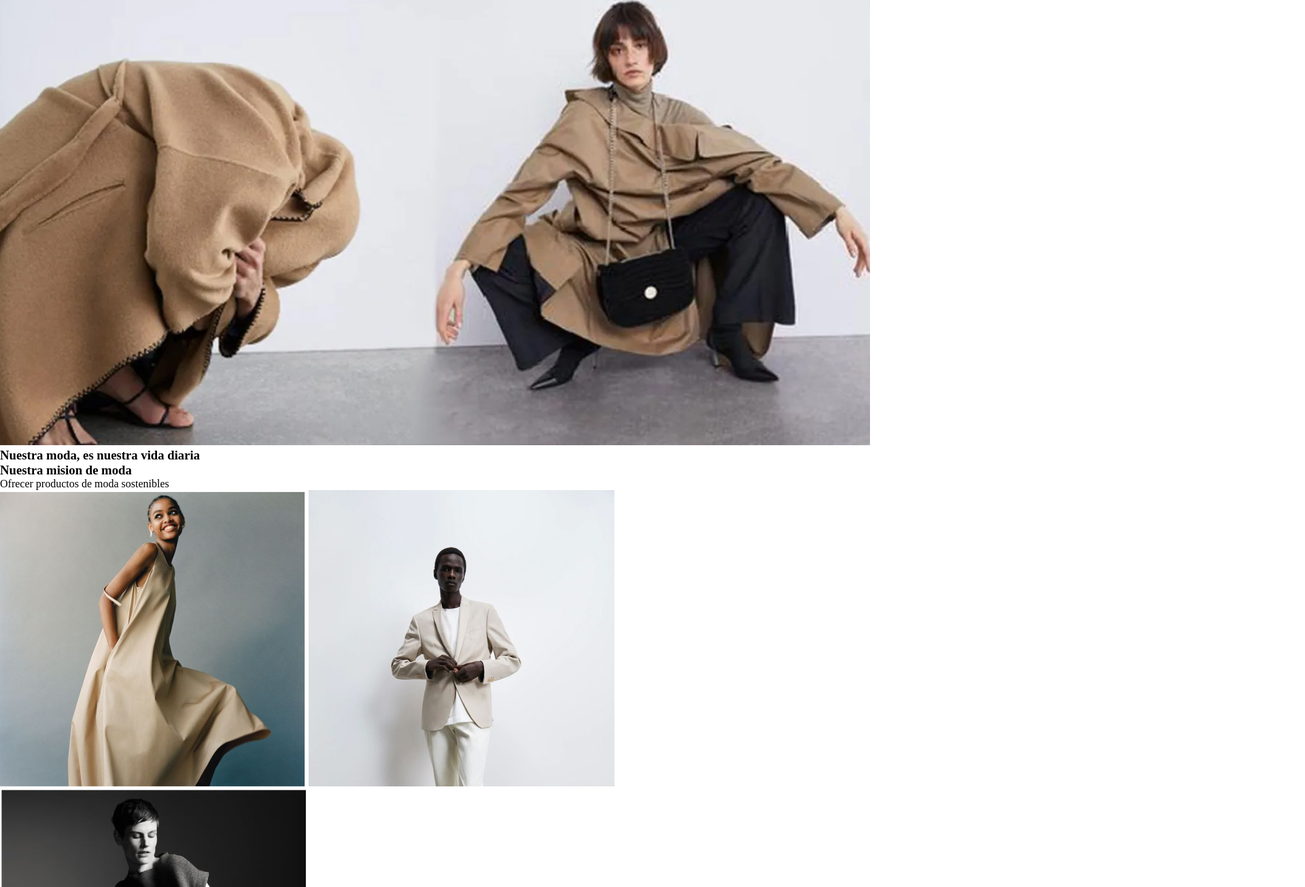
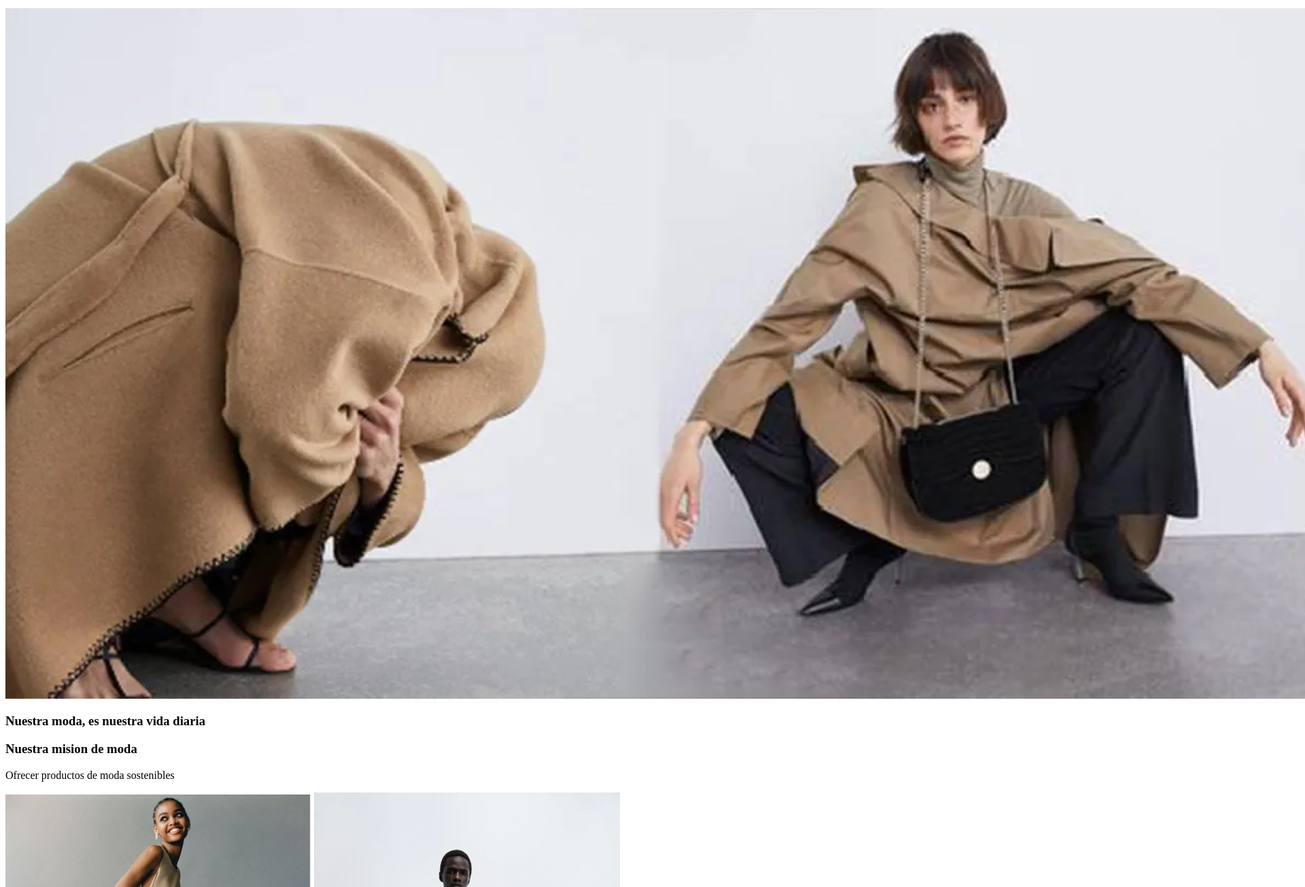
Before and after one commit to mylastshotwashere14106/Zara-ex, a plain HTML site: page index.html in a window 1280 px wide. Shown: the part 149-1454 px from the top of the page at 68% size, 1920 px wide, since content can reach past the window. Drawn offline with Linux system fonts and the light colour scheme.

Commit message:
Add files via upload

```diff
--- a/index.html
+++ b/index.html
@@ -3,7 +3,10 @@
    <head>
        <meta name="viewport" content="width=device-width">
        <meta charset="UTF-8">
-       <link rel="stylesheet" href="styles.css">
+       <link rel="styl5esheet" href="styles.css">
+<link rel="preconnect" href="https://fonts.googleapis.com">
+<link rel="preconnect" href="https://fonts.gstatic.com" crossorigin>
+<link href="https://fonts.googleapis.com/css2?family=Roboto:ital,wght@0,100;0,300;0,400;0,500;0,700;0,900;1,100;1,300;1,400;1,500;1,700;1,900&display=swap" rel="stylesheet">
        <title>Zara Shop</title>
    </head>
    <body>
--- a/styles.css
+++ b/styles.css
@@ -1,6 +1,12 @@
+@import url('https://fonts.googleapis.com/css2?family=Roboto:ital,wght@0,100;0,300;0,400;0,500;0,700;0,900;1,100;1,300;1,400;1,500;1,700;1,900&display=swap');
+
 *{
     margin: 0;
     padding: 0;
+}
+
+p{
+    font-family: "Roboto", sans-serif;
 }
 
 .flex{
@@ -24,3 +30,9 @@
 .max-width{
     width:100%;
 }
+
+.align-center{
+    align-items:center;
+}
+
+.
```
